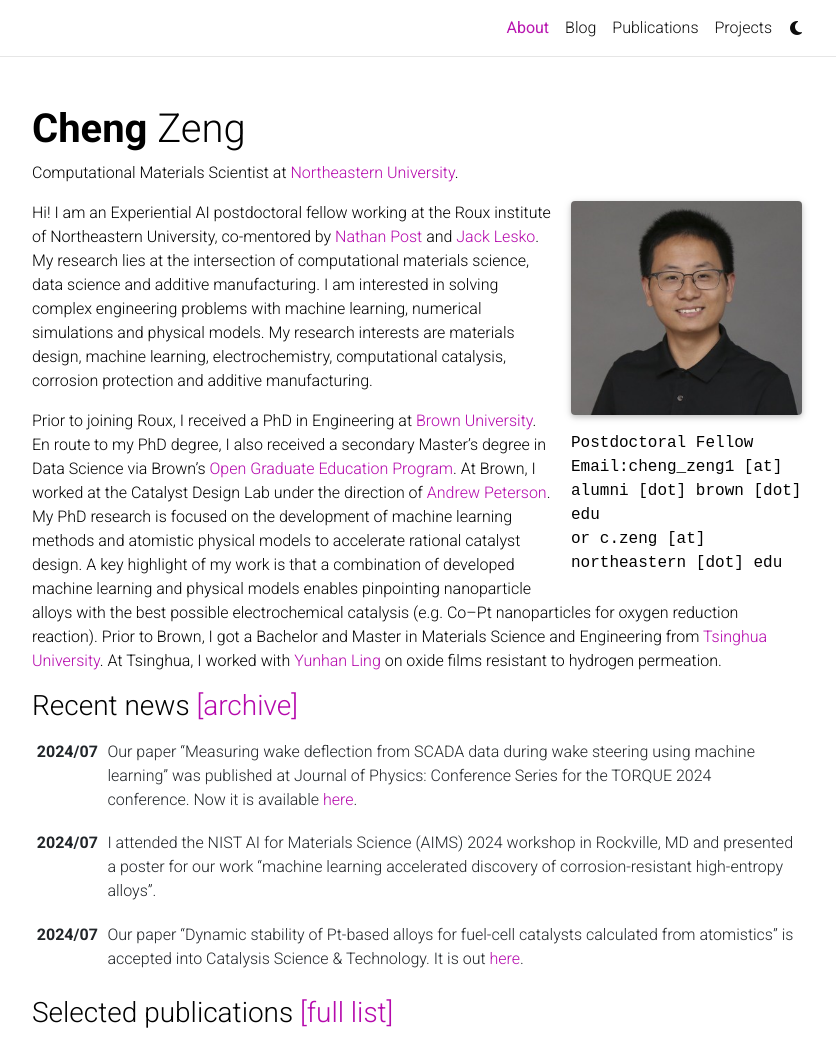
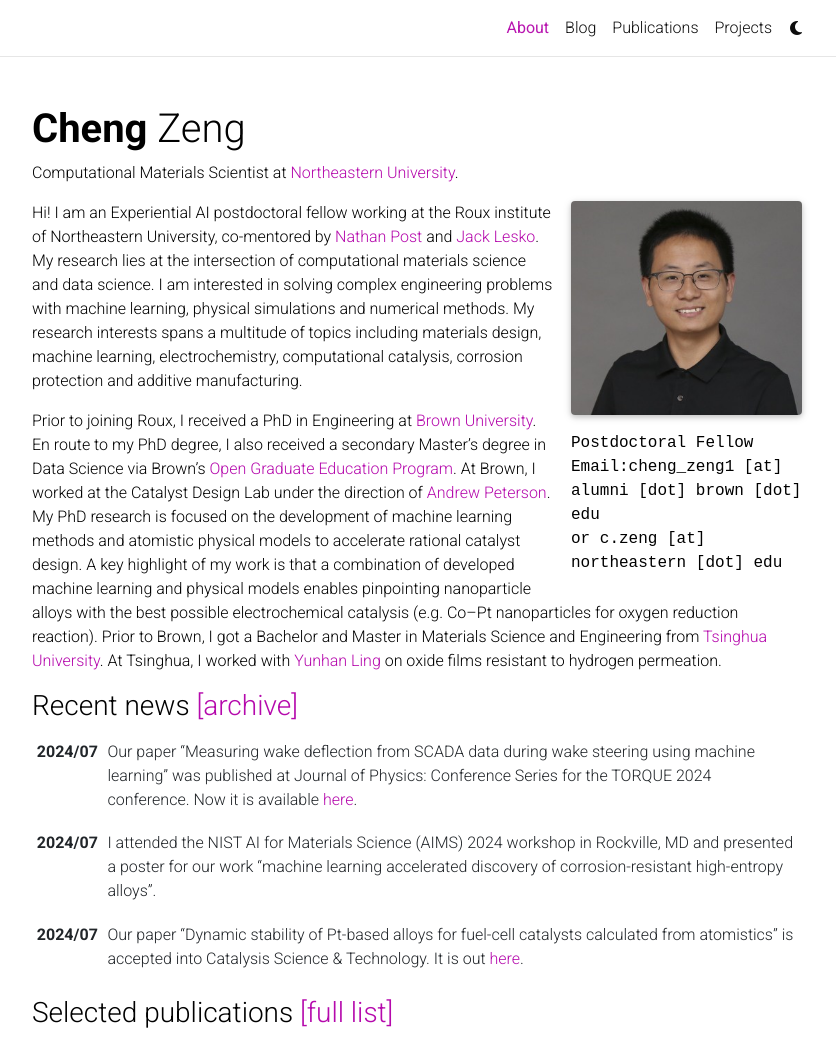
Before and after one commit to cengc13/website, a Jekyll site: the page built from _pages/about.md, in a window 1280 px wide and 1312 px high, cut to the strip 0-1058 px from the top of the window. Shown: the whole strip, without its empty margins (223-1059 px from the left). Built offline with Jekyll 4.4.1, drawn with Linux system fonts in a browser that asks for light colours; comment, search, counter and statistics services are not loaded; a style sheet for code colours, icons or effects is not loaded.

Commit message:
edit personal reserach infor

```diff
--- a/_pages/about.md
+++ b/_pages/about.md
@@ -17,7 +17,7 @@
 social: false  # includes social icons at the bottom of the page
 ---
 
-Hi! I am an Experiential AI postdoctoral fellow working at the Roux institute of Northeastern University, co-mentored by <a href='https://roux.northeastern.edu/people/nathan-post/'>Nathan Post</a> and <a href='https://roux.northeastern.edu/people/jack-lesko/'>Jack Lesko</a>. My research lies at the intersection of computational materials science, data science and additive manufacturing. I am interested in solving complex engineering problems with machine learning, numerical simulations and physical models. My research interests are materials design, machine learning, electrochemistry,  computational catalysis, corrosion protection and additive manufacturing.
+Hi! I am an Experiential AI postdoctoral fellow working at the Roux institute of Northeastern University, co-mentored by <a href='https://roux.northeastern.edu/people/nathan-post/'>Nathan Post</a> and <a href='https://roux.northeastern.edu/people/jack-lesko/'>Jack Lesko</a>. My research lies at the intersection of computational materials science and data science. I am interested in solving complex engineering problems with machine learning, physical simulations and numerical methods. My research interests spans a multitude of topics including materials design, machine learning, electrochemistry,  computational catalysis, corrosion protection and additive manufacturing.
 
 Prior to joining Roux, I received a PhD in Engineering at <a href='https://www.brown.edu/'>Brown University</a>.  En route to my PhD degree, I also received a secondary Master's degree in Data Science via Brown's <a href='https://graduateschool.brown.edu/academics-research/distinctive-opportunities/open-graduate-education'>Open Graduate Education Program</a>. At Brown, I worked at the Catalyst Design Lab under the direction of <a href='https://engineering.brown.edu/people/andrew-peterson'>Andrew Peterson</a>. My PhD research is focused on the development of machine learning methods and atomistic physical models to accelerate rational catalyst design. A key highlight of my work is that a combination of developed machine learning and physical models enables pinpointing nanoparticle alloys with the best possible electrochemical catalysis (e.g. Co--Pt nanoparticles for oxygen reduction reaction). Prior to Brown, I got a Bachelor and Master in Materials Science and Engineering from <a href='https://www.tsinghua.edu.cn/en/'>Tsinghua University</a>. At Tsinghua, I worked with <a href='https://www.researchgate.net/profile/Yunhan-Ling-2'>Yunhan Ling</a> on oxide films resistant to hydrogen permeation.
 
```
